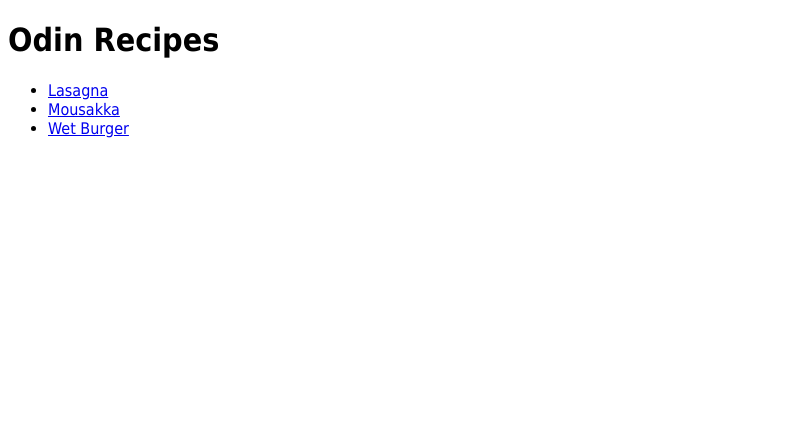
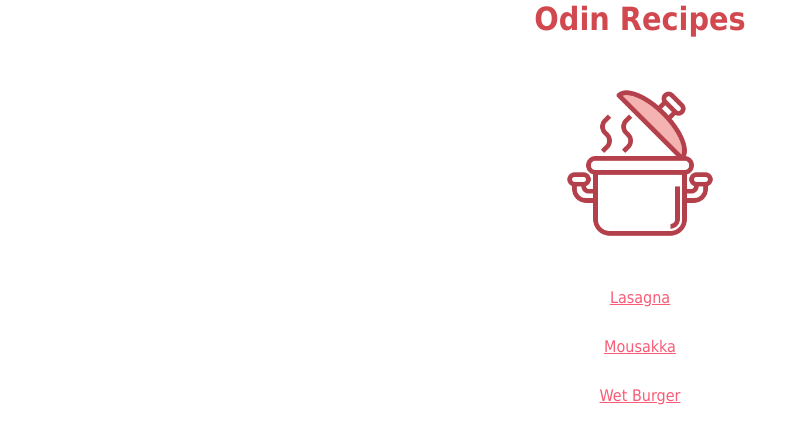
Before and after one commit to Melisa-t/odin-recipes, a plain HTML site: page index.html in a window 1280 px wide. Shown: the whole page, without its empty margins (0-799 px from the left). Drawn offline with Linux system fonts and the light colour scheme.

Commit message:
Add CSS to main page Added colors, centered the texts

```diff
--- a/index.html
+++ b/index.html
@@ -8,10 +8,11 @@
 </head>
 <body>
     <h1>Odin Recipes</h1>
-    <ul>
+    <img class="pot" src="../img/pot.png">
+    <ul class="no-style">
         <li><a href="recipes/lasagna.html">Lasagna</a></li>
         <li><a href="recipes/mousakka.html">Mousakka</a></li>
         <li><a href="/recipes/tr-burger.html">Wet Burger</a></li>
-    </ul>
+</div>
 </body>
 </html>
--- a/styles.css
+++ b/styles.css
@@ -1,7 +1,54 @@
+*,
+*::before,
+*::after {
+    margin: 0;
+    box-sizing: border-box;
+}
+
 html{
     font-family: Tahoma;
 }
 
 h1{
     font-weight: bolder;
+    text-align: center;
+    margin-bottom: 50px;
+    color: rgb(209, 72, 78);
 }
+
+
+.no-style{
+    text-decoration: none;
+    text-align: center;
+    padding: 0;
+
+
+}
+
+.no-style li {
+    margin: 30px 0px;
+}
+
+.pot{
+    width: 150px;
+    height: auto;
+    display: block;
+    margin: 10px auto;
+    margin-bottom: 50px;
+}
+
+a:hover{
+    color: rgb(105, 80, 109);
+}
+
+a:link{
+    color:rgb(248, 92, 118);
+}
+
+a:visited{
+    color: rgb(153, 116, 159);
+}
+
+body{
+    background-color: rgb(255, 255, 255);
+}
```
Also changed, not shown: img/pot.png (added).
